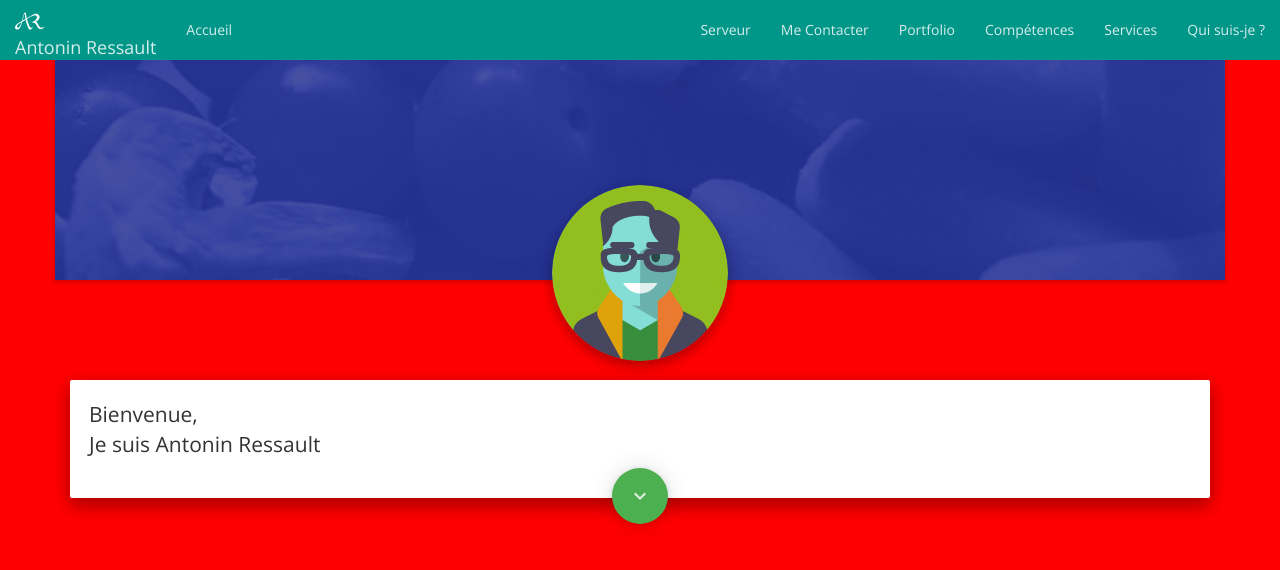
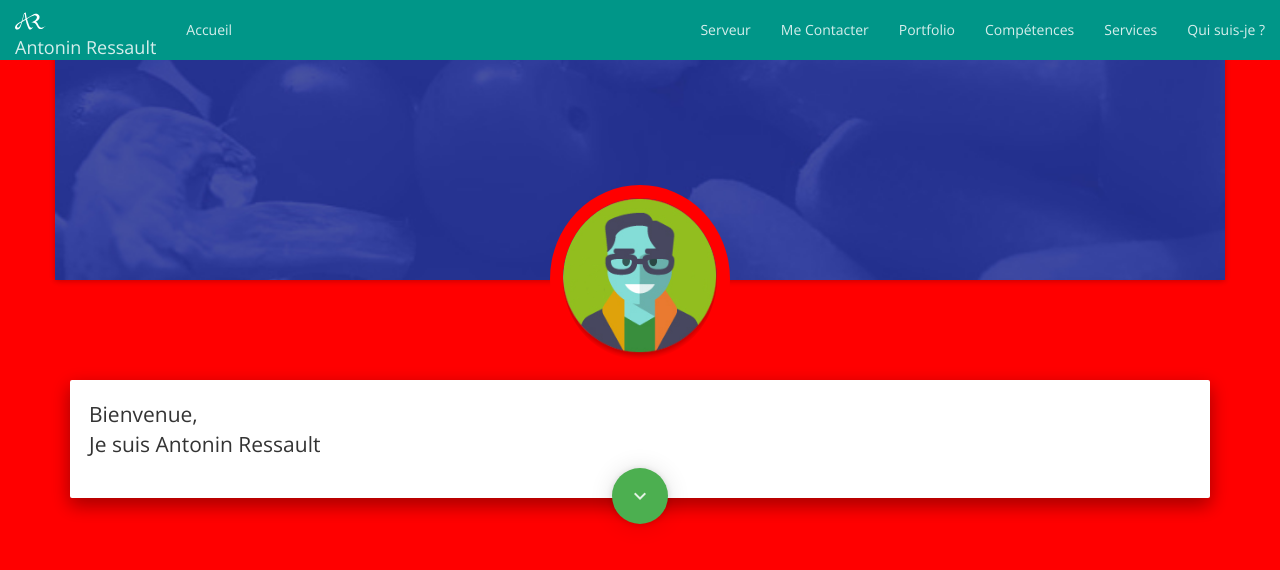
Before and after one commit to Ressault/Portfolio01, a PHP site: page / in a window 1280 px wide. Shown: the top 570 px of the page. Run offline with PHP 8.4, Linux system fonts and the light colour scheme; some libraries are stand-ins or nearby versions.

Commit message:
change_profil

```diff
--- a/css/style.css
+++ b/css/style.css
@@ -46,3 +46,10 @@ body {
 .vertical-space-50 {
 	height: 50px;
 }
+
+
+.img-circle {
+
+	border: 13px solid red;
+
+}
--- a/index.html
+++ b/index.html
@@ -67,7 +67,7 @@
         <div class="row">
           <div class="col-xs-12 card-header shadow-z-1">
             <div id="profiler">
-              <img class="img-circle center-block shadow-z-1-hover" src="images/profil.png" alt="Smiley face">
+              <img class="img-circle center-block " src="images/profil.png" width="180px" alt="Smiley face">
             </div>
           </div>
         </div>
```
Also changed, not shown: images/profil.png.
